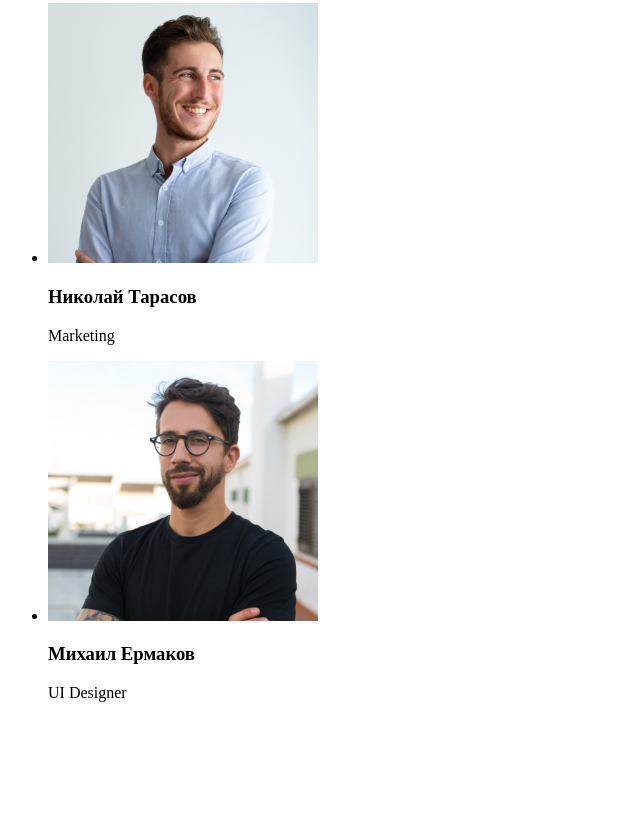
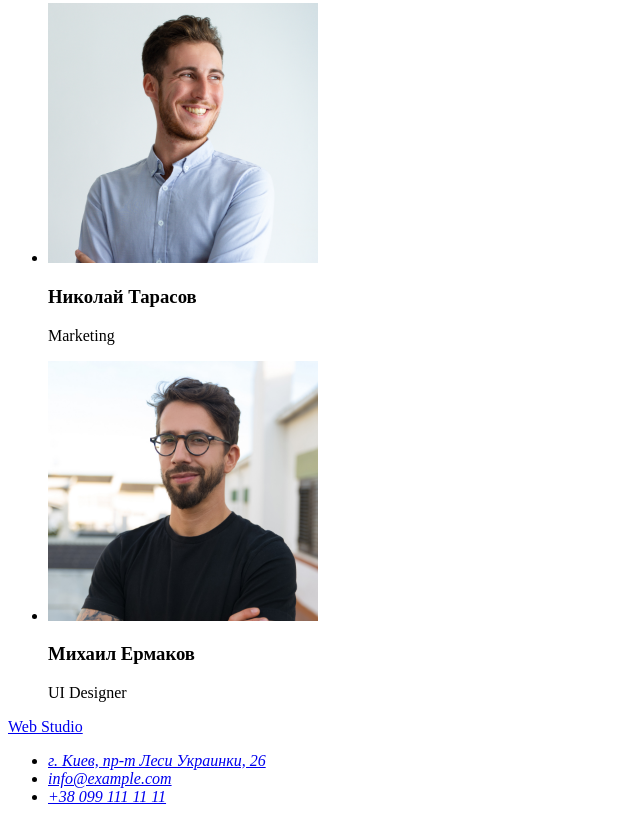
Before and after one commit to Jakkanda/goit-markup-hw-01, a plain HTML site: page index.html in a window 1280 px wide. Shown: the part 2312-3134 px from the top of the page, without its empty margins (0-640 px from the left). Before the commit the page ends 3030 px from the top, so only its background shows below. Drawn offline with Linux system fonts and the light colour scheme.

Commit message:
Создает футер сайта.
Содержит ссылку на главную страницу и контактную информацию.

```diff
--- a/index.html
+++ b/index.html
@@ -141,5 +141,23 @@
         </ul>
       </section>
     </main>
+    <!--Footer-->
+    <footer>
+      <a href="index.html">Web Studio</a>
+      <address>
+        <ul>
+          <li>
+            <a
+              href="https://goo.gl/maps/7gXkQdSNCJbNH52J9"
+              target="_blank"
+              rel="noreferrer noopener"
+              >г. Киев, пр-т Леси Украинки, 26</a
+            >
+          </li>
+          <li><a href="mailto:info@example.com">info@example.com</a></li>
+          <li><a href="tel:+380991111111">+38 099 111 11 11</a></li>
+        </ul>
+      </address>
+    </footer>
   </body>
 </html>
```
